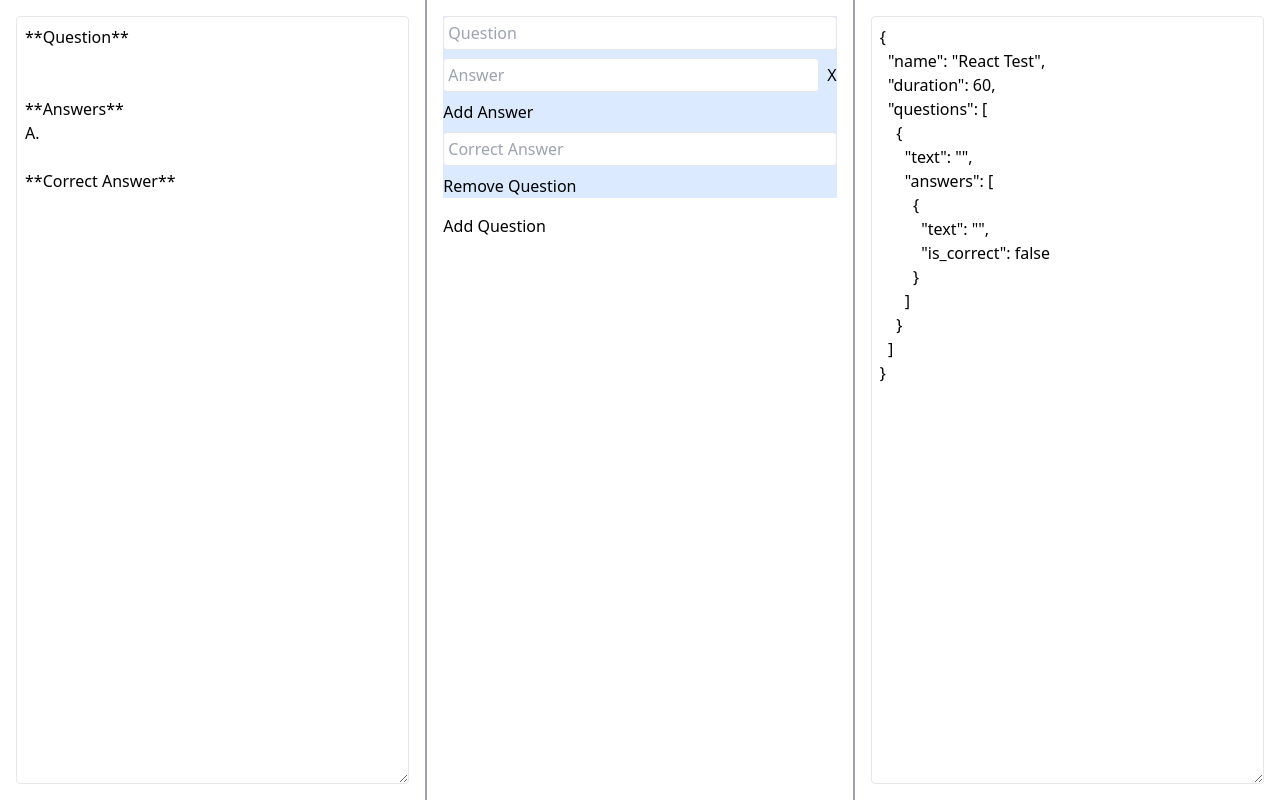
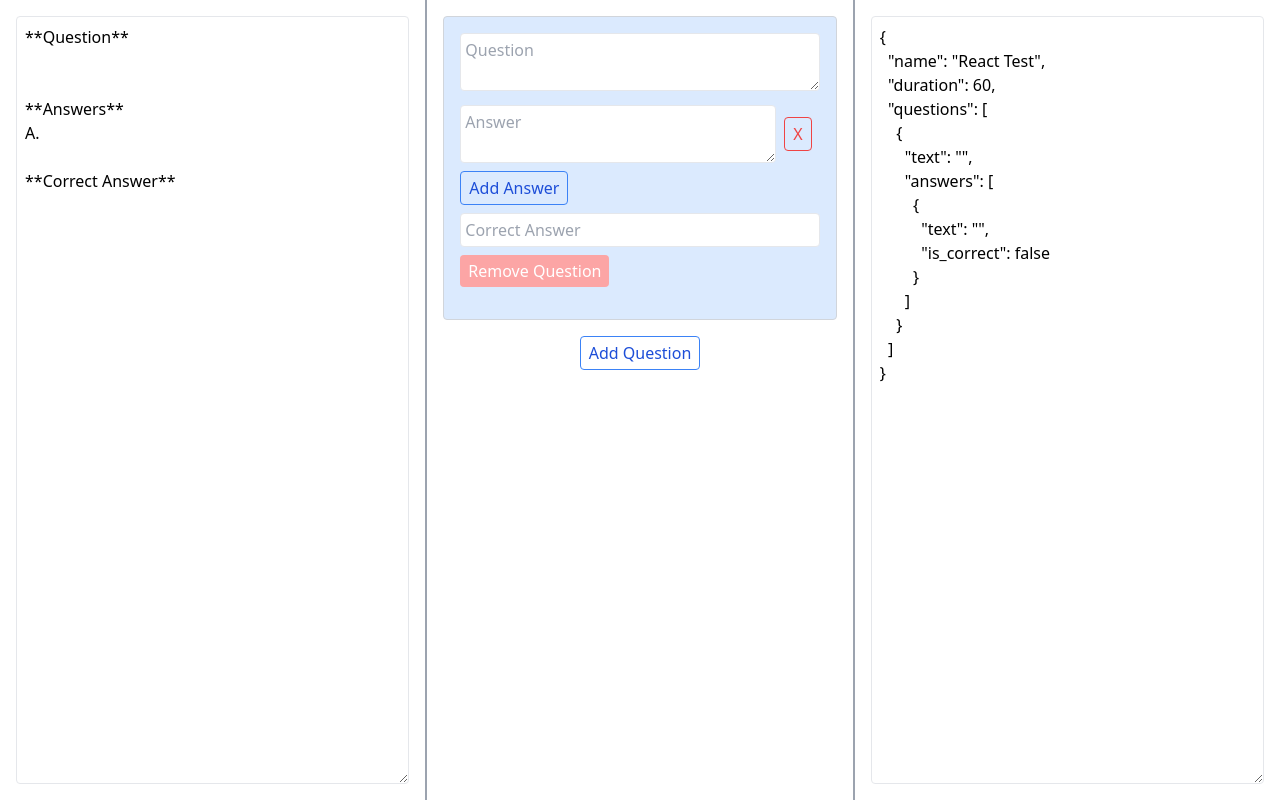
Before and after one commit to yaseralnajjar/test-builder, a React (Vite) app: page / in a window 1280 px wide. Both pictures are taken after a click on the button "Add Question". Built offline with nearby package versions, Linux system fonts and the light colour scheme.

Commit message:
Add styles to QuestionEditor

```diff
--- a/src/App.jsx
+++ b/src/App.jsx
@@ -149,7 +149,7 @@ function QuestionEditor({
             {questions.map((_, index) => (
               <div
                 key={index}
-                className={`mb-4 ${
+                className={`mb-4 p-4 border border-gray-300 rounded ${
                   index === activeQuestionIndex ? "bg-blue-100" : ""
                 }`}
                 onClick={() => setActiveQuestionIndex(index)}
@@ -157,6 +157,7 @@ function QuestionEditor({
                 <div key={index} className="mb-4">
                   <div className="mb-2">
                     <Field
+                      as="textarea"
                       className="w-full p-1 border rounded"
                       name={`questions[${index}].text`}
                       placeholder="Question"
@@ -168,12 +169,14 @@ function QuestionEditor({
                         {_.answers.map((answer, aIndex) => (
                           <div key={aIndex} className="flex items-center mb-2">
                             <Field
+                              as="textarea"
                               className="flex-1 p-1 border rounded mr-2"
                               name={`questions[${index}].answers[${aIndex}].text`}
                               placeholder="Answer"
                             />
                             <button
                               type="button"
+                              className="mr-2 px-2 py-1 bg-transparent hover:bg-red-300  text-red-500 hover:text-white border border-red-500 hover:border-transparent rounded transition duration-300"
                               onClick={() => removeAnswer(aIndex)}
                             >
                               X
@@ -182,7 +185,7 @@ function QuestionEditor({
                         ))}
                         <button
                           type="button"
-                          className="mb-2"
+                          className="mb-2 px-2 py-1 bg-transparent hover:bg-blue-500 text-blue-700 hover:text-white border border-blue-500 hover:border-transparent rounded transition duration-300"
                           onClick={() => pushAnswer({ text: "" })}
                         >
                           Add Answer
@@ -197,14 +200,20 @@ function QuestionEditor({
                       placeholder="Correct Answer"
                     />
                   </div>
-                  <button type="button" onClick={() => remove(index)}>
+                  <button
+                    type="button"
+                    className="mr-2 px-2 py-1 hover:bg-red-500 bg-red-300 text-white hover:text-white rounded transition duration-300"
+                    onClick={() => remove(index)}
+                  >
                     Remove Question
                   </button>
                 </div>
               </div>
             ))}
+            <div className="flex justify-center mt-4 mb-4">
               <button
                 type="button"
+                className="px-2 py-1 bg-transparent hover:bg-blue-500 text-blue-700 hover:text-white border border-blue-500 hover:border-transparent rounded transition duration-300"
                 onClick={() => {
                   push({
                     text: "",
@@ -216,6 +225,7 @@ function QuestionEditor({
               >
                 Add Question
               </button>
+            </div>
           </div>
         )}
       </FieldArray>
```
Lines whose indentation alone changed are shown as unchanged.
